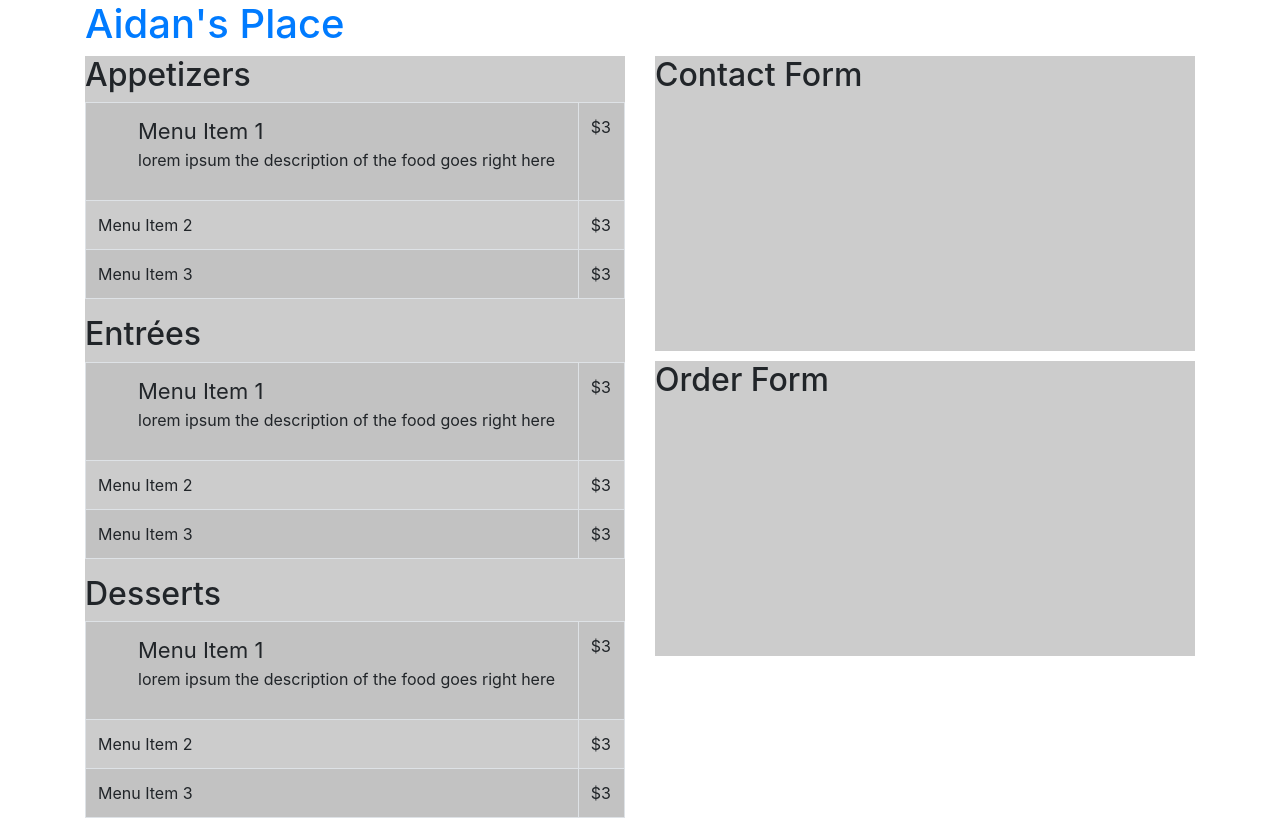
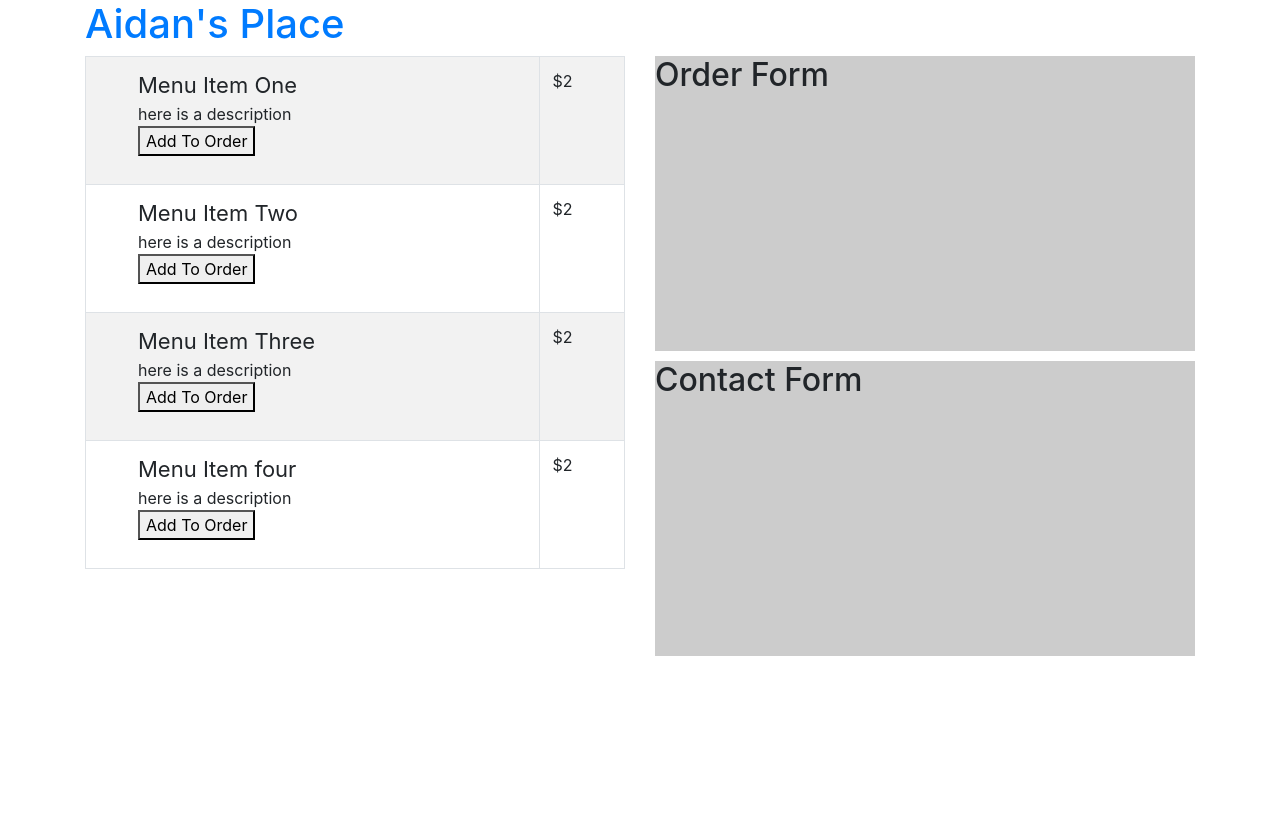
Before and after one commit to ccs-student-submissions/5-4-1-bobs-place-apierc2175, a React (Create React App) app in the folder my-app/: page / in a window 1280 px wide. After the commit the page ends 800 px from the top, so only its background shows below. Built offline with nearby package versions, Linux system fonts and the light colour scheme.

Commit message:
improved menu automation

```diff
--- a/my-app/src/App.js
+++ /dev/null
@@ -1,57 +0,0 @@
-import React, {Component} from 'react';
-import ContactForm from './components/ContactForm';
-import MenuList from './components/MenuList';
-import OrderForm from './components/OrderForm';
-import logo from './logo.svg';
-import './App.css';
-import 'bootstrap/dist/css/bootstrap.min.css';
-import { Row, Col, Grid, Container } from 'react-bootstrap';
-
-
-
-function App() {
-  return (
-//     <React.Fragment>
-//     <Container>
-//   <Row>
-//     <Col>1 of 2</Col>
-//     <Col>2 of 2</Col>
-//   </Row>
-//   <Row>
-//     <Col>1 of 3</Col>
-//     <Col>2 of 3</Col>
-//     <Col>3 of 3</Col>
-//   </Row>
-// </Container>
-// </React.Fragment>
-    // <Container>
-    //   <h1 class="text-primary">Aidan's Place</h1>
-    //
-    //   <Row>
-    //     <Col>
-    //       <MenuList />
-    //     </Col>
-    //     <Col>
-    //       <ContactForm />
-    //       <OrderForm />
-    //     </Col>
-    //   </Row>
-    // </Container>
-    <React.Fragment>
-    <Container>
-        <h1 class="text-primary">Aidan's Place</h1>
-      <Row>
-        <Col xs="6">
-          <MenuList />
-        </Col>
-        <Col xs="6">
-          <ContactForm />
-          <OrderForm />
-        </Col>
-      </Row>
-    </Container>
-    </React.Fragment>
-  );
-}
-
-export default App;
--- a/my-app/src/components/MenuList.js
+++ b/my-app/src/components/MenuList.js
@@ -1,5 +1,6 @@
 import React, {Component} from 'react';
 import 'bootstrap/dist/css/bootstrap.min.css';
+import OrderForm from './OrderForm';
 import { Row, Col, Grid, Container, Table } from 'react-bootstrap';
 class MenuList extends Component {
 
@@ -7,108 +8,36 @@ class MenuList extends Component {
     super(props);
 
     this.state = {
+      menuItem: '',
+      itemPrice: ''
+    };
+    this.addItem = this.addItem.bind(this);
+  }
 
-    };
-
+  addItem(item) {
+    console.log(this.state.menuItem);
   }
 
 
   render() {
+    let menuItems = this.props.menuItems.map((menuItem, index) => (
+      <tr>
+        <td>
+          <ul>
+            <li className="menu-item-name">{menuItem.name}</li>
+            <li>{menuItem.description}</li>
+            <li><button onClick={this.addItem}>Add To Order</button></li>
+          </ul>
+        </td>
+        <td>${menuItem.price}</td>
+      </tr>
+    ))
     return (
-      <section className="menu-list">
-        <h2 className="item-type">Appetizers</h2>
       <Table striped bordered hover>
         <tbody>
-          <tr>
-            <td>
-              <ul>
-                <li className="menu-item-name">Menu Item 1</li>
-                <li>lorem ipsum the description of the food goes right here</li>
-              </ul>
-            </td>
-            <td>$3</td>
-          </tr>
-          <tr>
-            <td>Menu Item 2</td>
-            <td>$3</td>
-          </tr>
-          <tr>
-            <td>Menu Item 3</td>
-            <td>$3</td>
-          </tr>
+          {menuItems}
         </tbody>
       </Table>
-      <h2 className="item-type">Entrées</h2>
-      <Table striped bordered hover>
-        <tbody>
-          <tr>
-            <td>
-              <ul>
-                <li className="menu-item-name">Menu Item 1</li>
-                <li>lorem ipsum the description of the food goes right here</li>
-              </ul>
-            </td>
-            <td>$3</td>
-          </tr>
-          <tr>
-            <td>Menu Item 2</td>
-            <td>$3</td>
-          </tr>
-          <tr>
-            <td>Menu Item 3</td>
-            <td>$3</td>
-          </tr>
-        </tbody>
-      </Table>
-      <h2 className="item-type">Desserts</h2>
-      <Table striped bordered hover>
-        <tbody>
-          <tr>
-            <td>
-              <ul>
-                <li className="menu-item-name">Menu Item 1</li>
-                <li>lorem ipsum the description of the food goes right here</li>
-              </ul>
-            </td>
-            <td>$3</td>
-          </tr>
-          <tr>
-            <td>Menu Item 2</td>
-            <td>$3</td>
-          </tr>
-          <tr>
-            <td>Menu Item 3</td>
-            <td>$3</td>
-          </tr>
-        </tbody>
-      </Table>
-
-
-      {/*
-         <h2>Menu List</h2>
-         <h2 className="menu-subhead">Appetizers</h2>
-         <ul>
-           <li>Menu Item 1 <span className="price">$3</span></li>
-           <li>Menu Item 2 <span className="price">$4</span></li>
-           <li>Menu Item 3 <span className="price">$7</span></li>
-           <li>Menu Item 4 <span className="price">$9</span></li>
-         </ul>
-         <h2 className="menu-subhead">Entrée</h2>
-         <ul>
-           <li>Menu Item 5 <span className="price">$9</span></li>
-           <li>Menu Item 6 <span className="price">$15</span></li>
-           <li>Menu Item 7 <span className="price">$19</span></li>
-           <li>Menu Item 8 <span className="price">$17</span></li>
-         </ul>
-         <h2 className="menu-subhead">Dessert</h2>
-         <ul>
-           <li>Menu Item 9 <span className="price">$8</span></li>
-           <li>Menu Item 10 <span className="price">$12</span></li>
-           <li>Menu Item 11 <span className="price">$7</span></li>
-           <li>Menu Item 12 <span className="price">$8</span></li>
-         </ul>
-         */}
-      </section>
     )
   }
 }
--- a/my-app/src/components/OrderForm.js
+++ b/my-app/src/components/OrderForm.js
@@ -1,5 +1,6 @@
 import React, {Component} from 'react';
 import 'bootstrap/dist/css/bootstrap.min.css';
+import MenuList from './MenuList';
 import { Row, Col, Grid, Container } from 'react-bootstrap';
 
 class OrderForm extends Component {
--- a/my-app/src/App.css
+++ b/my-app/src/containers/App.css
@@ -27,12 +27,12 @@ section {
 section.order-form {
   background-color: #ccc;
   height: 295px;
-  margin-top: 10px;
 }
 
 section.contact-form {
   background-color: #ccc;
   height: 295px;
+  margin-top: 10px;
 }
 
 section.menu-list {
--- /dev/null
+++ b/my-app/src/containers/App.js
@@ -0,0 +1,49 @@
+import React, {Component} from 'react';
+import ContactForm from './../components/ContactForm';
+import MenuList from './../components/MenuList';
+import OrderForm from './../components/OrderForm';
+import './App.css';
+
+import { Row, Col, Grid, Container } from 'react-bootstrap';
+
+
+
+class App extends Component {
+  constructor(props) {
+    super(props)
+    this.state = {
+      menuItems: [],
+      orderItems: []
+    }
+  }
+
+  componentDidMount() {
+    let menuItems = [{name: 'Menu Item One', description: 'here is a description', price: 2}, {name: 'Menu Item Two', description: 'here is a description', price: 2}, {name: 'Menu Item Three', description: 'here is a description', price: 2}, {name: 'Menu Item four', description: 'here is a description', price: 2}];
+    this.setState({menuItems: menuItems});
+  }
+
+  addToCart(item) {
+    // here is where you need to add the item to the cart
+  }
+
+  render() {
+    return (
+      <React.Fragment>
+      <Container>
+          <h1 className="text-primary">Aidan's Place</h1>
+        <Row>
+          <Col xs="6">
+            <MenuList menuItems={this.state.menuItems}/>
+          </Col>
+          <Col xs="6">
+            <OrderForm orderItems={this.state.order}/>
+            <ContactForm />
+          </Col>
+        </Row>
+      </Container>
+      </React.Fragment>
+    );
+  }
+}
+
+export default App;
--- a/my-app/src/index.js
+++ b/my-app/src/index.js
@@ -1,7 +1,8 @@
 import React from 'react';
 import ReactDOM from 'react-dom';
+import 'bootstrap/dist/css/bootstrap.min.css';
 import './index.css';
-import App from './App';
+import App from './containers/App';
 import * as serviceWorker from './serviceWorker';
 
 ReactDOM.render(<App />, document.getElementById('root'));
```
Also changed, not shown: my-app/src/logo.svg (deleted), 1 other file (tests, documents, lock files or other folders).
